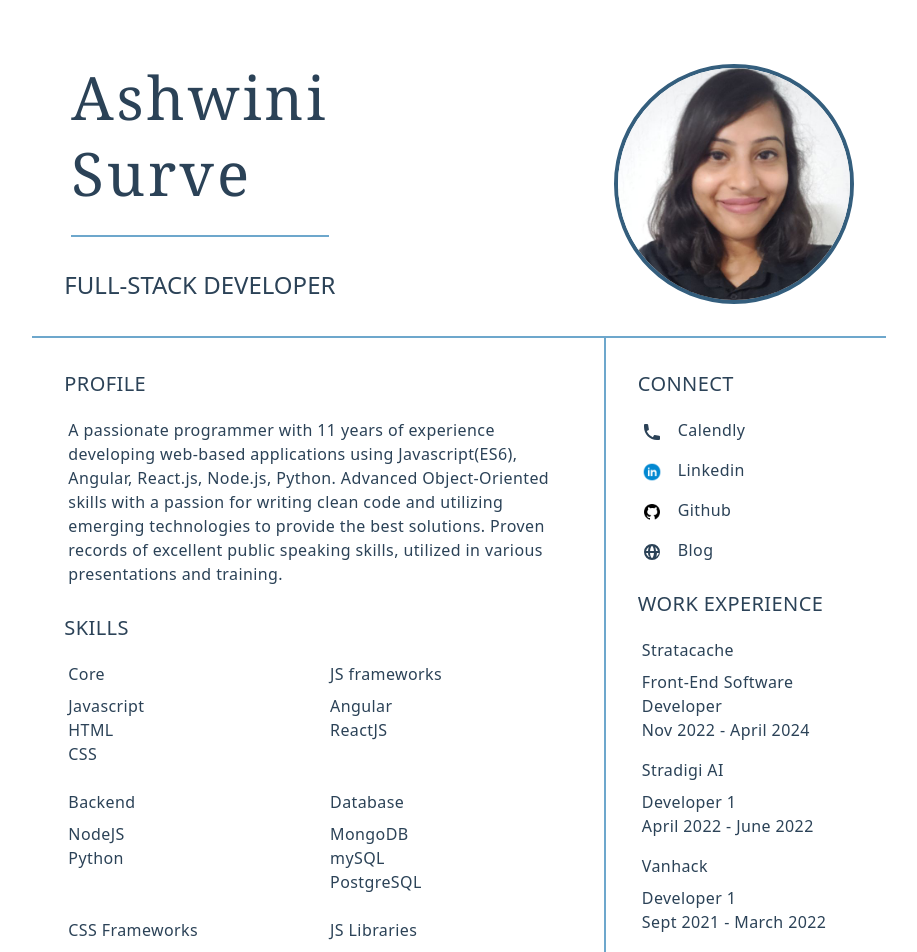
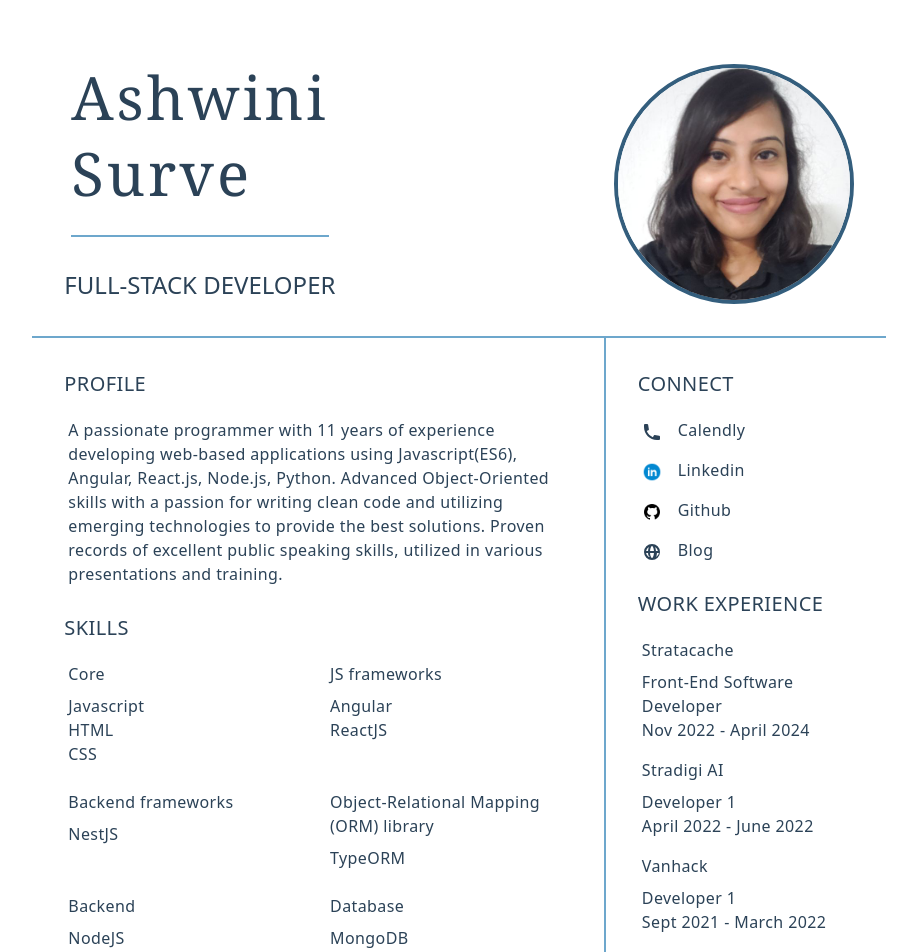
Before and after one commit to surveashwini/portfolio, a Next.js app: page / in a window 1280 px wide. Shown: the top 952 px of the page, without its empty margins (181-1098 px from the left). Built offline with nearby package versions, Linux system fonts and the light colour scheme.

Commit message:
Update index.js

```diff
--- a/pages/index.js
+++ b/pages/index.js
@@ -53,6 +53,16 @@ export default function Home() {
                 <section className="font-medium pb-2">JS frameworks</section>
                 <section className="block">Angular</section>
                 <section className="block">ReactJS</section>
+              </section>
+
+              <section className="m-1">
+                <section className="font-medium pb-2">Backend frameworks</section>
+                <section className="block">NestJS</section>
+              </section>
+
+              <section className="m-1">
+                <section className="font-medium pb-2">Object-Relational Mapping (ORM) library</section>
+                <section className="block">TypeORM</section>
               </section>
 
               <section className="m-1">
```
